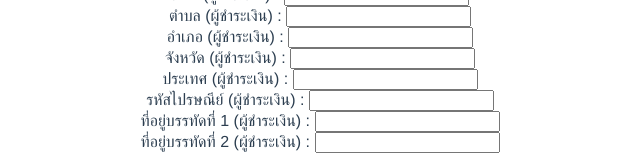
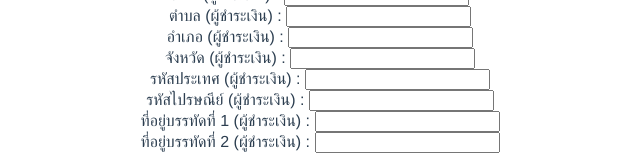
Before and after one commit to it-kmitl-2018/group10-frontend, a Vue app: page / in a window 1280 px wide. Shown: the part 333-493 px from the top of the page, without its empty margins (320-960 px from the left). Built offline with nearby package versions, Linux system fonts and the light colour scheme.

Commit message:
fix form payer countrycode

```diff
--- a/src/components/PayerTradePartyForm.vue
+++ b/src/components/PayerTradePartyForm.vue
@@ -15,7 +15,7 @@
   <label>ตำบล (ผู้ชำระเงิน) : </label><input type="text" /><br>
   <label>อำเภอ (ผู้ชำระเงิน) : </label><input type="text" /><br>
   <label>จังหวัด (ผู้ชำระเงิน) : </label><input type="text" /><br>
-  <label>ประเทศ (ผู้ชำระเงิน) : </label><input type="text" /><br>
+  <label>รหัสประเทศ (ผู้ชำระเงิน) : </label><input type="text" /><br>
   <label>รหัสไปรษณีย์ (ผู้ชำระเงิน) : </label><input type="text" /><br>
   <label>ที่อยู่บรรทัดที่ 1 (ผู้ชำระเงิน) : </label><input type="text" /><br>
   <label>ที่อยู่บรรทัดที่ 2 (ผู้ชำระเงิน) : </label><input type="text" /><br>
```
